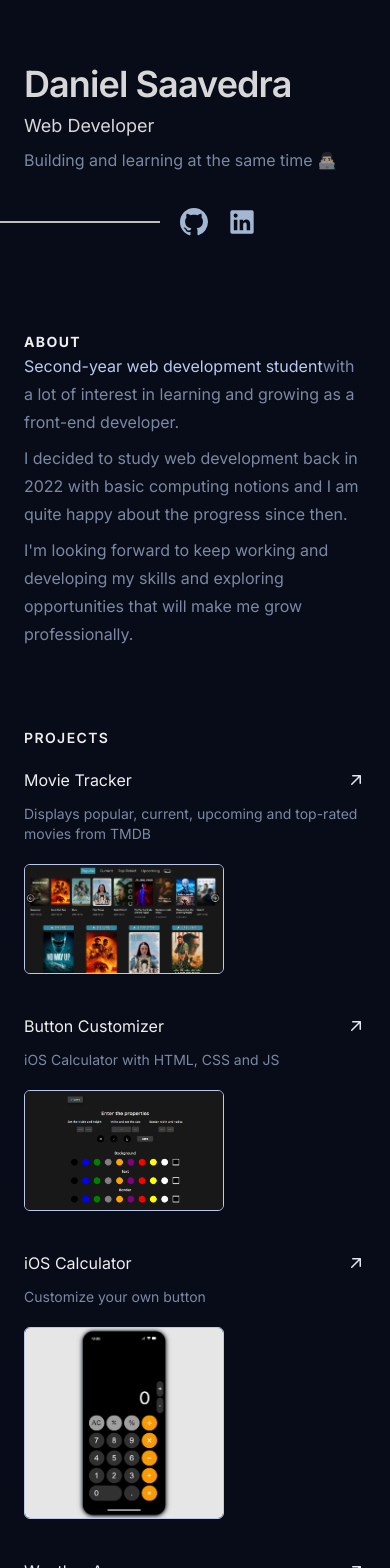
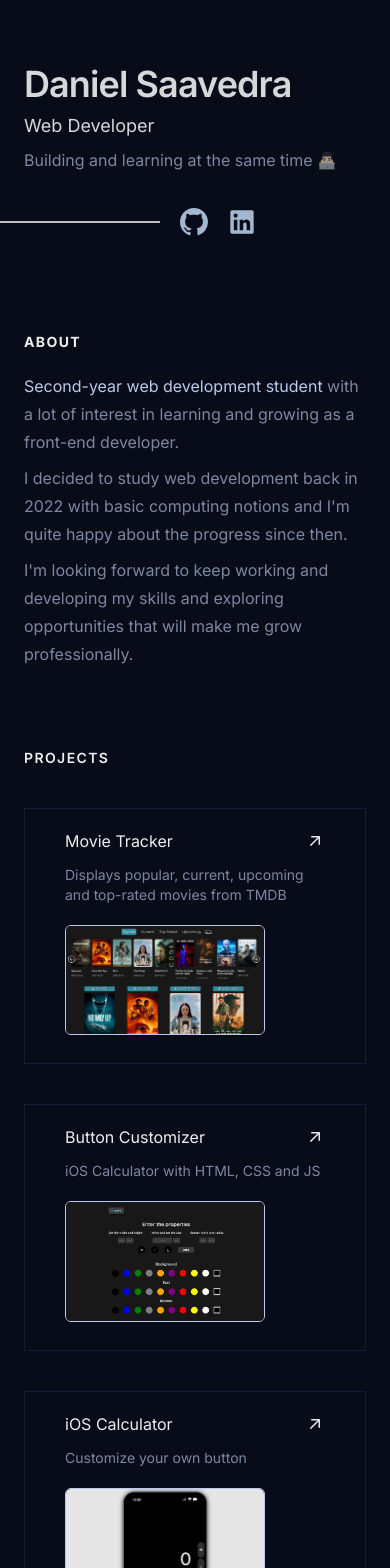
Before and after one commit to kiudev/portfolio-2024, a Next.js app: page / in a window 390 px wide. Shown: the top 1568 px of the page. Built offline with nearby package versions, Linux system fonts and the light colour scheme; no server answers.

Commit message:
fix responsive

```diff
--- a/src/containers/projects/ProjectsSection.tsx
+++ b/src/containers/projects/ProjectsSection.tsx
@@ -11,7 +11,7 @@ type dataProjects = {
 export default function ProjectsSection({ image, name, homepage, description }: dataProjects) {
    return (
       <a href={homepage} target="_blank">
-      <div className="lg:bg-white-800 lg:bg-opacity-5 lg:mt-10 lg:px-10 lg:py-1 lg:hover:bg-opacity-15 lg:transition-all lg:rounded-md lg:border-t lg:border-opacity-10 lg:border-white-500">
+      <div className="lg:bg-white-800 lg:bg-opacity-5 mt-10 lg:py-1 lg:hover:bg-opacity-15 lg:transition-all lg:rounded-md lg:border-t lg:border-opacity-10 lg:border-white-500 border-blue-500 border lg:border-none px-10">
          <header className="flex flex-row items-center justify-between">
             <p className="mt-5">{name}</p>
             <svg
@@ -38,7 +38,7 @@ export default function ProjectsSection({ image, name, homepage, description }:
          </p>
 
          <Image
-            className="mt-5 mb-5 border border-white border-blue-100 rounded-md"
+            className="mt-5 mb-7 border border-white border-blue-100 rounded-md"
             src={image}
             alt="movie"
             width={200}
--- a/src/pages/index.tsx
+++ b/src/pages/index.tsx
@@ -87,19 +87,20 @@ export default function Home() {
 
                   <article
                      id="about"
-                     className="leading-7 lg:mb-20 lg:scroll-mt-40"
+                     className="leading-7 mt-5 lg:mb-20 lg:scroll-mt-40"
                   >
                      <p className="text-blue-100 text-opacity-65">
                         <span className="text-blue-100">
                            Second-year web development student
                         </span>
+                        {" "}
                         with a lot of interest in learning and growing as a
                         front-end developer.
                      </p>
 
                      <p className="text-blue-100 text-opacity-65 mt-2">
                         I decided to study web development back in 2022 with
-                        basic computing notions and I am quite happy about the
+                        basic computing notions and I&apos;m quite happy about the
                         progress since then.
                      </p>
 
```
